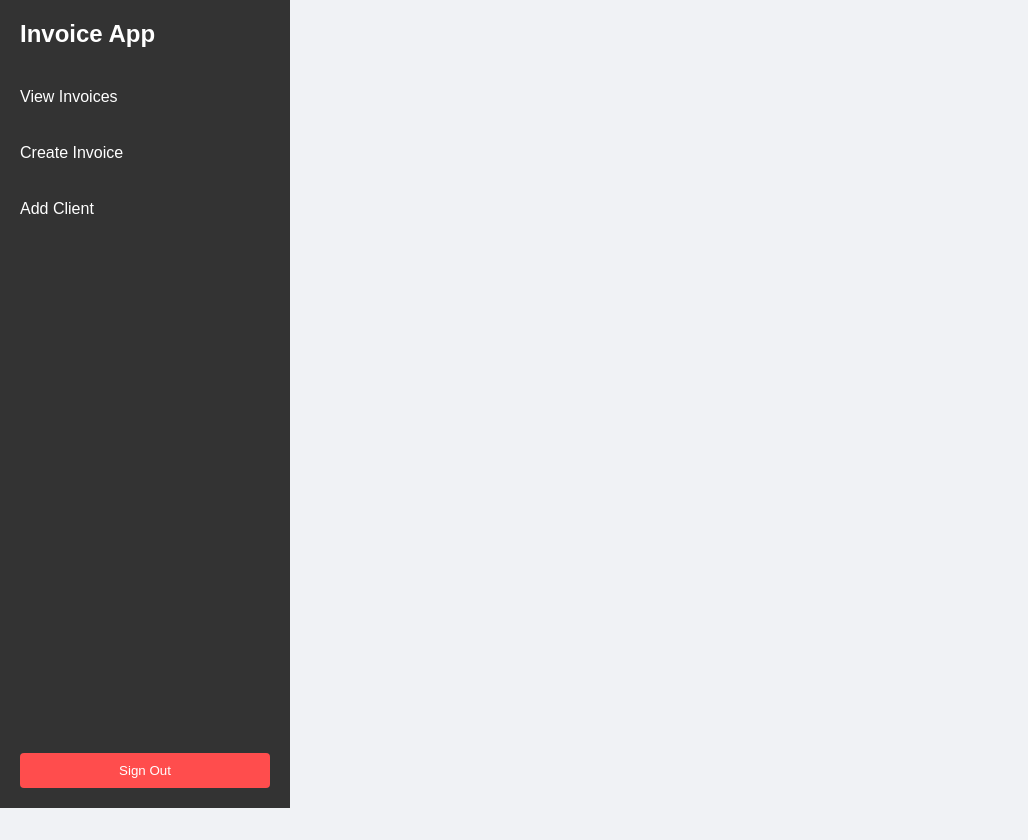
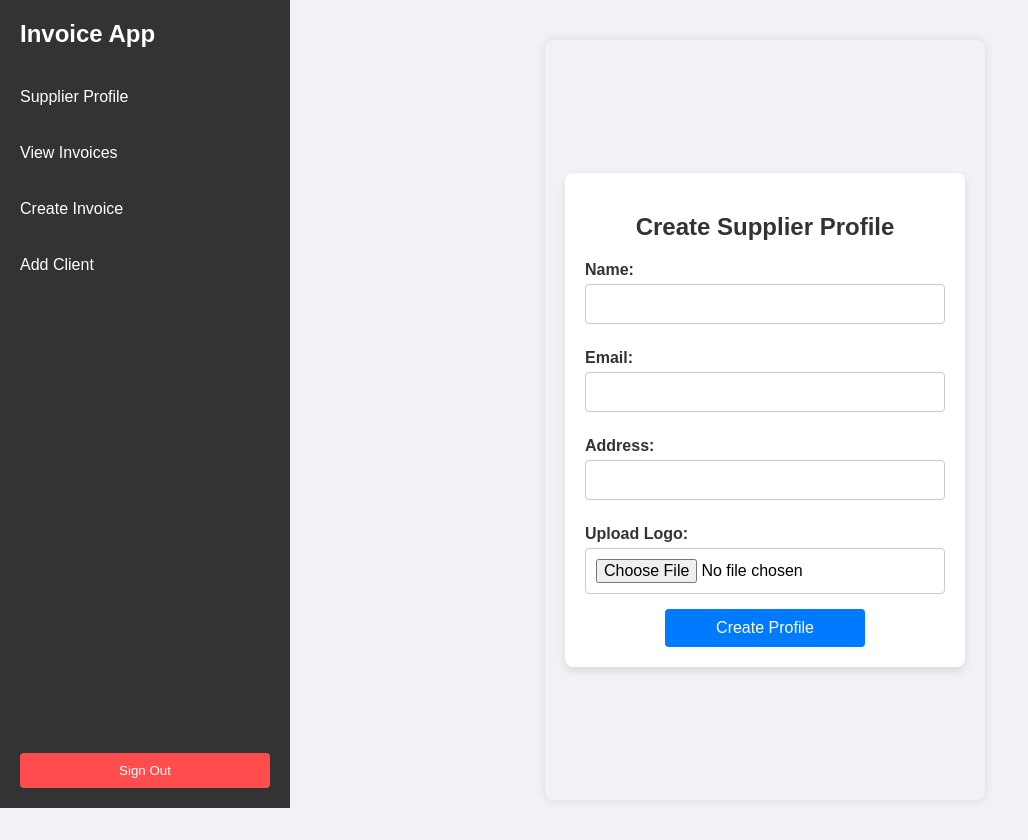
Before and after one commit to kpa1sai/Invoice-Generator, a React (Create React App) app in the folder Frontend/: page /dashboard/supplier-profile in a window 1280 px wide. Shown: the whole page, without its empty margins (0-1028 px from the left). Built offline with nearby package versions, Linux system fonts and the light colour scheme.

Commit message:
added profile in dashboard

```diff
--- a/Frontend/src/components/DashboardComponent.jsx
+++ b/Frontend/src/components/DashboardComponent.jsx
@@ -1,8 +1,9 @@
 import React from "react";
 import { Link, Route, Routes, useNavigate } from "react-router-dom";
-import "./styles/DashboardComponent.css";
 import AddClient from "./AddClient.jsx";
 import CreateInvoice from "./CreateInvoice.jsx";
+import "./styles/DashboardComponent.css";
+import SupplierProfile from "./SupplierProfile.jsx";
 import ViewInvoices from "./ViewInvoices.jsx";
 
 function Welcome() {
@@ -30,6 +31,11 @@ function DashboardComponent() {
           </div>
           <ul className="nav-links">
             <li>
+              <Link to="supplier-profile" className="nav-link">
+                Supplier Profile
+              </Link>
+            </li>
+            <li>
               <Link to="view-invoices" className="nav-link">
                 View Invoices
               </Link>
@@ -56,6 +62,7 @@ function DashboardComponent() {
           <Route path="view-invoices" element={<ViewInvoices />} />
           <Route path="create-invoice" element={<CreateInvoice />} />
           <Route path="add-client" element={<AddClient />} />
+          <Route path="supplier-profile" element={<SupplierProfile />} />
         </Routes>
       </div>
     </div>
--- a/Frontend/src/components/SupplierProfile.jsx
+++ b/Frontend/src/components/SupplierProfile.jsx
@@ -28,7 +28,7 @@ function SupplierProfile() {
     const formData = new FormData();
     formData.append("supplierName", profile.supplierName);
     formData.append("supplierEmail", profile.supplierEmail);
-    formData.append("address", profile.addressId);
+    formData.append("addressId", profile.addressId);
     formData.append("logo", profile.logo);
 
     try {
@@ -51,7 +51,7 @@ function SupplierProfile() {
         <form onSubmit={handleSubmit}>
           <h2>Create Supplier Profile</h2>
           <div className="form-group">
-            <label>Supplier Name:</label>
+            <label>Name:</label>
             <input
               type="text"
               name="supplierName"
@@ -61,7 +61,7 @@ function SupplierProfile() {
             />
           </div>
           <div className="form-group">
-            <label>Supplier Email:</label>
+            <label>Email:</label>
             <input
               type="email"
               name="supplierEmail"
@@ -71,7 +71,7 @@ function SupplierProfile() {
             />
           </div>
           <div className="form-group">
-            <label>Address ID:</label>
+            <label>Address:</label>
             <input
               type="text"
               name="addressId"
```
